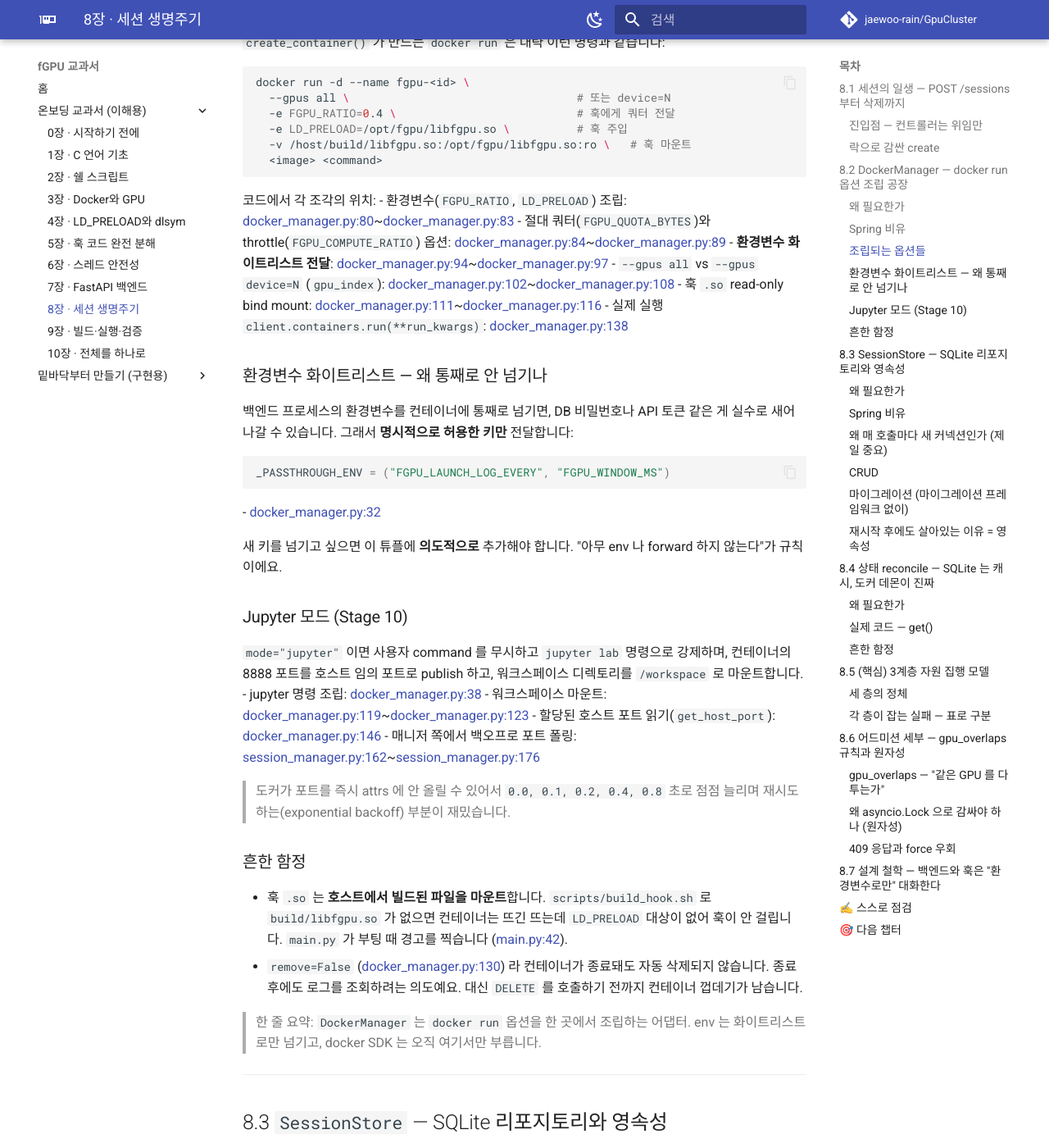
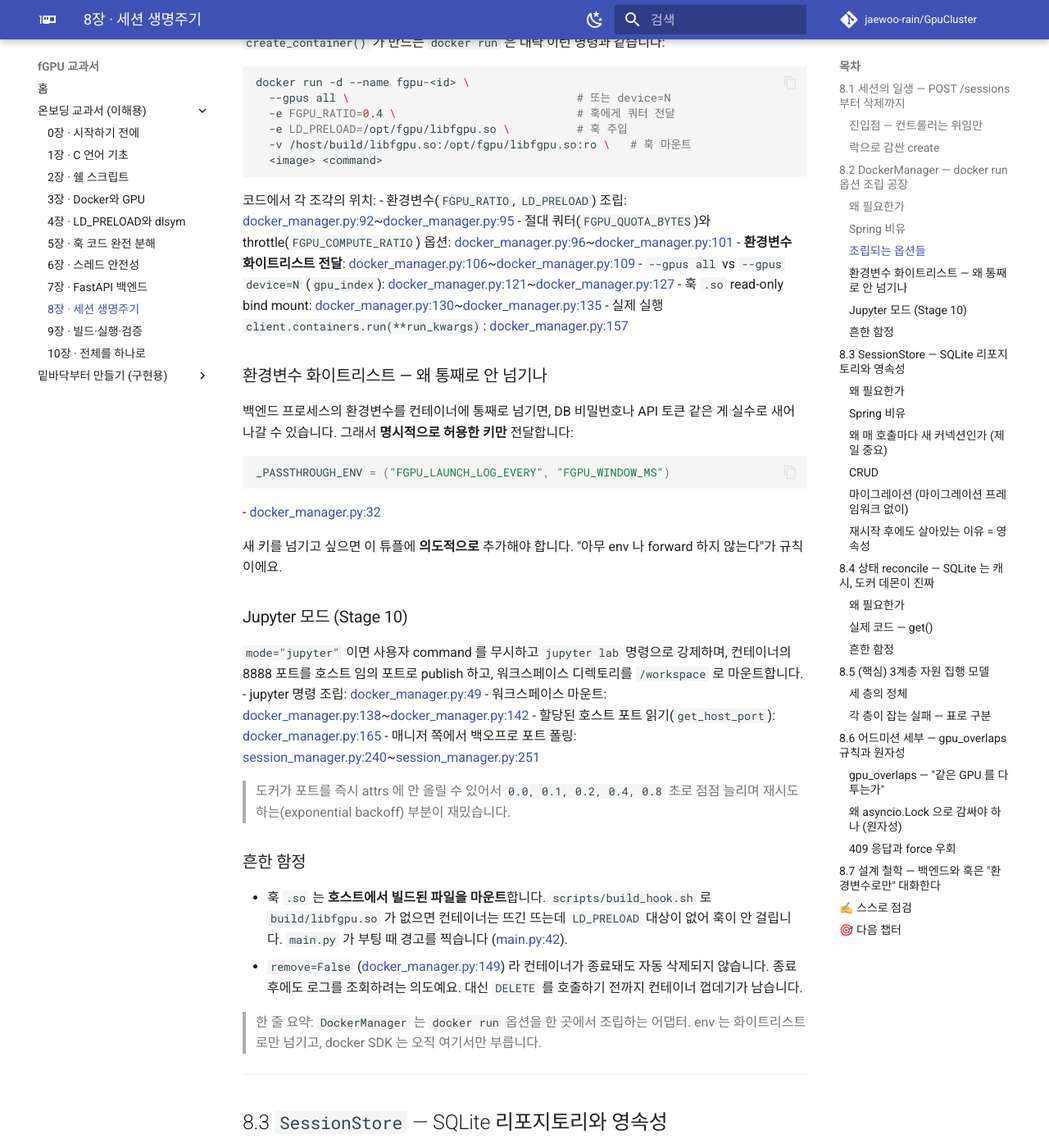
Before and after one commit to jaewoo-rain/GpuCluster, an MkDocs documentation site: the page built from docs/onboarding/08-backend-lifecycle-and-admission.md, in a window 1280 px wide and 1400 px high, scrolled down 2302 px. Shown: the whole window at 82% size. Built offline with MkDocs 1.6.1 and Material for MkDocs 9.7.7, drawn with Linux system fonts in a browser that asks for light colours; comment, search, counter and statistics services are not loaded; some of the changed text lies outside the part shown.

Commit message:
feat:학습자료

````diff
--- a/docs/onboarding/08-backend-lifecycle-and-admission.md
+++ b/docs/onboarding/08-backend-lifecycle-and-admission.md
@@ -49,7 +49,7 @@
 
 ### 진입점 — 컨트롤러는 위임만
 컨트롤러는 body 를 받아 `SessionManager.create(...)` 로 넘기고, 예외를 HTTP 로 번역하는 게 전부입니다.
-- [sessions.py:62](backend/app/api/sessions.py#L62)~[sessions.py:94](backend/app/api/sessions.py#L94)
+- [sessions.py:62](../../backend/app/api/sessions.py#L62)~[sessions.py:95](../../backend/app/api/sessions.py#L95)
 
 ### 락으로 감싼 create
 ```python
@@ -57,15 +57,15 @@
     async with self._create_lock:              # ③ 락 획득
         return await self._create_locked(...)  # ④~⑥ 을 원자적으로
 ```
-- `create()`: [session_manager.py:82](backend/app/services/session_manager.py#L82)
-- 락 필드 `_create_lock` 정의(주석에 이유까지): [session_manager.py:69](backend/app/services/session_manager.py#L69)~[session_manager.py:73](backend/app/services/session_manager.py#L73)
-- 실제 작업 `_create_locked()`: [session_manager.py:102](backend/app/services/session_manager.py#L102)
+- `create()`: [session_manager.py:135](../../backend/app/services/session_manager.py#L135)
+- 락 필드 `_create_lock` 정의(주석에 이유까지): [session_manager.py:81](../../backend/app/services/session_manager.py#L81)~[session_manager.py:85](../../backend/app/services/session_manager.py#L85)
+- 실제 작업 `_create_locked()`: [session_manager.py:156](../../backend/app/services/session_manager.py#L156)
 
 `_create_locked` 안을 순서대로 보면:
-1. 어드미션 검사 (force=False 일 때만): [session_manager.py:114](backend/app/services/session_manager.py#L114)~[session_manager.py:116](backend/app/services/session_manager.py#L116)
-2. 컨테이너 spawn (`to_thread`): [session_manager.py:145](backend/app/services/session_manager.py#L145)
-3. `Session` 레코드 조립: [session_manager.py:178](backend/app/services/session_manager.py#L178)
-4. SQLite insert (`to_thread`): [session_manager.py:196](backend/app/services/session_manager.py#L196)
+1. 어드미션 검사 (force=False 일 때만): [session_manager.py:168](../../backend/app/services/session_manager.py#L168)~[session_manager.py:171](../../backend/app/services/session_manager.py#L171)
+2. 컨테이너 spawn (`to_thread`): [session_manager.py:211](../../backend/app/services/session_manager.py#L211)
+3. `Session` 레코드 조립: [session_manager.py:253](../../backend/app/services/session_manager.py#L253)
+4. SQLite insert (`to_thread`): [session_manager.py:271](../../backend/app/services/session_manager.py#L271)
 
 **왜 이 셋을 한 락 안에 묶었는지**는 8.4 에서 자세히 다룹니다. 지금은 "검사 → spawn → 기록이 도중에 끼어들기 없이 통째로 실행된다"만 기억하세요. (Spring 의 `@Transactional` 로 감싼 임계 구역을 떠올리시면 느낌이 비슷합니다. 정확히 같진 않지만요.)
 
@@ -94,12 +94,12 @@
 ```
 
 코드에서 각 조각의 위치:
-- 환경변수(`FGPU_RATIO`, `LD_PRELOAD`) 조립: [docker_manager.py:80](backend/app/services/docker_manager.py#L80)~[docker_manager.py:83](backend/app/services/docker_manager.py#L83)
-- 절대 쿼터(`FGPU_QUOTA_BYTES`)와 throttle(`FGPU_COMPUTE_RATIO`) 옵션: [docker_manager.py:84](backend/app/services/docker_manager.py#L84)~[docker_manager.py:89](backend/app/services/docker_manager.py#L89)
-- **환경변수 화이트리스트 전달**: [docker_manager.py:94](backend/app/services/docker_manager.py#L94)~[docker_manager.py:97](backend/app/services/docker_manager.py#L97)
-- `--gpus all` vs `--gpus device=N` (`gpu_index`): [docker_manager.py:102](backend/app/services/docker_manager.py#L102)~[docker_manager.py:108](backend/app/services/docker_manager.py#L108)
-- 훅 `.so` read-only bind mount: [docker_manager.py:111](backend/app/services/docker_manager.py#L111)~[docker_manager.py:116](backend/app/services/docker_manager.py#L116)
-- 실제 실행 `client.containers.run(**run_kwargs)`: [docker_manager.py:138](backend/app/services/docker_manager.py#L138)
+- 환경변수(`FGPU_RATIO`, `LD_PRELOAD`) 조립: [docker_manager.py:92](../../backend/app/services/docker_manager.py#L92)~[docker_manager.py:95](../../backend/app/services/docker_manager.py#L95)
+- 절대 쿼터(`FGPU_QUOTA_BYTES`)와 throttle(`FGPU_COMPUTE_RATIO`) 옵션: [docker_manager.py:96](../../backend/app/services/docker_manager.py#L96)~[docker_manager.py:101](../../backend/app/services/docker_manager.py#L101)
+- **환경변수 화이트리스트 전달**: [docker_manager.py:106](../../backend/app/services/docker_manager.py#L106)~[docker_manager.py:109](../../backend/app/services/docker_manager.py#L109)
+- `--gpus all` vs `--gpus device=N` (`gpu_index`): [docker_manager.py:121](../../backend/app/services/docker_manager.py#L121)~[docker_manager.py:127](../../backend/app/services/docker_manager.py#L127)
+- 훅 `.so` read-only bind mount: [docker_manager.py:130](../../backend/app/services/docker_manager.py#L130)~[docker_manager.py:135](../../backend/app/services/docker_manager.py#L135)
+- 실제 실행 `client.containers.run(**run_kwargs)`: [docker_manager.py:157](../../backend/app/services/docker_manager.py#L157)
 
 ### 환경변수 화이트리스트 — 왜 통째로 안 넘기나
 백엔드 프로세스의 환경변수를 컨테이너에 통째로 넘기면, DB 비밀번호나 API 토큰 같은 게 실수로 새어나갈 수 있습니다. 그래서 **명시적으로 허용한 키만** 전달합니다:
@@ -107,22 +107,22 @@
 ```python
 _PASSTHROUGH_ENV = ("FGPU_LAUNCH_LOG_EVERY", "FGPU_WINDOW_MS")
 ```
-- [docker_manager.py:32](backend/app/services/docker_manager.py#L32)
+- [docker_manager.py:32](../../backend/app/services/docker_manager.py#L32)
 
 새 키를 넘기고 싶으면 이 튜플에 **의도적으로** 추가해야 합니다. "아무 env 나 forward 하지 않는다"가 규칙이에요.
 
 ### Jupyter 모드 (Stage 10)
 `mode="jupyter"` 이면 사용자 command 를 무시하고 `jupyter lab` 명령으로 강제하며, 컨테이너의 8888 포트를 호스트 임의 포트로 publish 하고, 워크스페이스 디렉토리를 `/workspace` 로 마운트합니다.
-- jupyter 명령 조립: [docker_manager.py:38](backend/app/services/docker_manager.py#L38)
-- 워크스페이스 마운트: [docker_manager.py:119](backend/app/services/docker_manager.py#L119)~[docker_manager.py:123](backend/app/services/docker_manager.py#L123)
-- 할당된 호스트 포트 읽기(`get_host_port`): [docker_manager.py:146](backend/app/services/docker_manager.py#L146)
-- 매니저 쪽에서 백오프로 포트 폴링: [session_manager.py:162](backend/app/services/session_manager.py#L162)~[session_manager.py:176](backend/app/services/session_manager.py#L176)
+- jupyter 명령 조립: [docker_manager.py:49](../../backend/app/services/docker_manager.py#L49)
+- 워크스페이스 마운트: [docker_manager.py:138](../../backend/app/services/docker_manager.py#L138)~[docker_manager.py:142](../../backend/app/services/docker_manager.py#L142)
+- 할당된 호스트 포트 읽기(`get_host_port`): [docker_manager.py:165](../../backend/app/services/docker_manager.py#L165)
+- 매니저 쪽에서 백오프로 포트 폴링: [session_manager.py:240](../../backend/app/services/session_manager.py#L240)~[session_manager.py:251](../../backend/app/services/session_manager.py#L251)
 
 > 도커가 포트를 즉시 attrs 에 안 올릴 수 있어서 `0.0, 0.1, 0.2, 0.4, 0.8` 초로 점점 늘리며 재시도하는(exponential backoff) 부분이 재밌습니다.
 
 ### 흔한 함정
-- 훅 `.so` 는 **호스트에서 빌드된 파일을 마운트**합니다. `scripts/build_hook.sh` 로 `build/libfgpu.so` 가 없으면 컨테이너는 뜨긴 뜨는데 `LD_PRELOAD` 대상이 없어 훅이 안 걸립니다. `main.py` 가 부팅 때 경고를 찍습니다 ([main.py:42](backend/app/main.py#L42)).
-- `remove=False` ([docker_manager.py:130](backend/app/services/docker_manager.py#L130)) 라 컨테이너가 종료돼도 자동 삭제되지 않습니다. 종료 후에도 로그를 조회하려는 의도예요. 대신 `DELETE` 를 호출하기 전까지 컨테이너 껍데기가 남습니다.
+- 훅 `.so` 는 **호스트에서 빌드된 파일을 마운트**합니다. `scripts/build_hook.sh` 로 `build/libfgpu.so` 가 없으면 컨테이너는 뜨긴 뜨는데 `LD_PRELOAD` 대상이 없어 훅이 안 걸립니다. `main.py` 가 부팅 때 경고를 찍습니다 ([main.py:42](../../backend/app/main.py#L42)).
+- `remove=False` ([docker_manager.py:149](../../backend/app/services/docker_manager.py#L149)) 라 컨테이너가 종료돼도 자동 삭제되지 않습니다. 종료 후에도 로그를 조회하려는 의도예요. 대신 `DELETE` 를 호출하기 전까지 컨테이너 껍데기가 남습니다.
 
 > 한 줄 요약: `DockerManager` 는 `docker run` 옵션을 한 곳에서 조립하는 어댑터. env 는 화이트리스트로만 넘기고, docker SDK 는 오직 여기서만 부릅니다.
 
@@ -141,28 +141,28 @@
 def _conn(self):
     return sqlite3.connect(self.db_path, isolation_level=None, timeout=5.0)
 ```
-- [session_store.py:84](backend/app/services/session_store.py#L84)~[session_store.py:87](backend/app/services/session_store.py#L87)
+- [session_store.py:84](../../backend/app/services/session_store.py#L84)~[session_store.py:87](../../backend/app/services/session_store.py#L87)
 
 이유는 7장의 `to_thread` 와 직결됩니다. `SessionManager` 가 모든 store 호출을 `asyncio.to_thread` 로 감싸는데, **`to_thread` 는 스레드 풀의 아무 워커에서나 실행**됩니다. 그런데 **`sqlite3.Connection` 은 스레드 안전이 보장되지 않습니다.** 커넥션 하나를 여러 스레드가 공유하면 깨질 수 있어요.
 
 해결책은 단순합니다. **커넥션을 공유하지 않는다** — 매 호출마다 새로 열고 쓰고 닫습니다. 어느 워커 스레드에서 돌든 각자 자기 커넥션만 만지므로 안전합니다.
 
-- `contextlib.closing` 으로 반드시 닫기: [session_store.py:113](backend/app/services/session_store.py#L113) (그리고 모든 CRUD 메서드에서 동일 패턴)
-- `isolation_level=None` = autocommit. 단일 statement 만 실행하므로 명시적 트랜잭션이 불필요: [session_store.py:85](backend/app/services/session_store.py#L85)~[session_store.py:87](backend/app/services/session_store.py#L87)
+- `contextlib.closing` 으로 반드시 닫기: [session_store.py:113](../../backend/app/services/session_store.py#L113) (그리고 모든 CRUD 메서드에서 동일 패턴)
+- `isolation_level=None` = autocommit. 단일 statement 만 실행하므로 명시적 트랜잭션이 불필요: [session_store.py:85](../../backend/app/services/session_store.py#L85)~[session_store.py:87](../../backend/app/services/session_store.py#L87)
 
 ### CRUD
 | 메서드 | SQL | 코드 |
 |---|---|---|
-| `insert` | INSERT | [session_store.py:112](backend/app/services/session_store.py#L112) |
-| `get` | SELECT ... WHERE id | [session_store.py:139](backend/app/services/session_store.py#L139) |
-| `list_all` | SELECT ... ORDER BY created_at DESC | [session_store.py:146](backend/app/services/session_store.py#L146) |
-| `update_status` | UPDATE status, exit_code | [session_store.py:153](backend/app/services/session_store.py#L153) |
-| `delete` | DELETE WHERE id | [session_store.py:162](backend/app/services/session_store.py#L162) |
+| `insert` | INSERT | [session_store.py:112](../../backend/app/services/session_store.py#L112) |
+| `get` | SELECT ... WHERE id | [session_store.py:139](../../backend/app/services/session_store.py#L139) |
+| `list_all` | SELECT ... ORDER BY created_at DESC | [session_store.py:146](../../backend/app/services/session_store.py#L146) |
+| `update_status` | UPDATE status, exit_code | [session_store.py:153](../../backend/app/services/session_store.py#L153) |
+| `delete` | DELETE WHERE id | [session_store.py:162](../../backend/app/services/session_store.py#L162) |
 
 ### 마이그레이션 (마이그레이션 프레임워크 없이)
 이 프로젝트는 Flyway/Liquibase 같은 도구를 안 씁니다. 대신 새 컬럼은 `_MIGRATIONS` 리스트에 `ALTER TABLE ... ADD COLUMN` 으로 추가하고, `PRAGMA table_info` 로 **이미 있으면 건너뛰어** 멱등(idempotent)하게 만듭니다.
-- 마이그레이션 목록: [session_store.py:55](backend/app/services/session_store.py#L55)~[session_store.py:63](backend/app/services/session_store.py#L63)
-- 멱등 적용 로직: [session_store.py:79](backend/app/services/session_store.py#L79)~[session_store.py:82](backend/app/services/session_store.py#L82)
+- 마이그레이션 목록: [session_store.py:55](../../backend/app/services/session_store.py#L55)~[session_store.py:63](../../backend/app/services/session_store.py#L63)
+- 멱등 적용 로직: [session_store.py:79](../../backend/app/services/session_store.py#L79)~[session_store.py:82](../../backend/app/services/session_store.py#L82)
 
 컬럼 삭제나 타입 변경은 SQLite 가 까다로우니, 개발 중이라면 `rm -rf data/` 로 통째로 밀어버리는 게 권장 방식입니다.
 
@@ -210,7 +210,7 @@
 
 **Layer A — 어드미션 (spawn 시점, 스케줄러 층)**
 컨테이너를 띄우기 *전에*, "지금 만들면 같은 GPU 위 세션들의 ratio 합이 1.0 을 넘나?"를 검사합니다. 넘으면 아예 안 띄우고 **HTTP 409** 를 돌려줍니다. Backend.AI 의 클러스터 스케줄러가 하는 일을 단일 호스트 버전으로 옮긴 겁니다.
-- 정책 순수 함수: `admission.check()` [admission.py:92](backend/app/services/admission.py#L92)
+- 정책 순수 함수: `admission.check()` [admission.py:92](../../backend/app/services/admission.py#L92)
 
 **Layer B — 훅 (런타임, per-container)**
 컨테이너 *안에서* 실행 중인 프로그램이 `cudaMalloc` 을 부를 때마다, `LD_PRELOAD` 로 주입된 `libfgpu.so` 가 가로채서 "이 컨테이너의 누적 사용량이 자기 쿼터(`FGPU_RATIO`)를 넘나?"를 검사합니다. 넘으면 `cudaErrorMemoryAllocation` 을 돌려줍니다. (앞 챕터들에서 배운 그 훅입니다.)
@@ -251,7 +251,7 @@
         return True
     return a == b                # 같은 device 번호면 겹침
 ```
-- [admission.py:62](backend/app/services/admission.py#L62)~[admission.py:69](backend/app/services/admission.py#L69)
+- [admission.py:62](../../backend/app/services/admission.py#L62)~[admission.py:69](../../backend/app/services/admission.py#L69)
 
 규칙 정리:
 - `None`(모든 GPU) vs `N` → **겹침** (None 세션은 모든 device 를 물고 있으니까)
@@ -262,9 +262,9 @@
 단일 GPU 호스트(RTX 4070)에서는 모든 세션이 항상 겹치므로, 정책은 단순히 `sum(active_ratios) ≤ 1.0` 으로 환원됩니다.
 
 관련 함수:
-- 활성 세션 ratio 합산 (`created`/`running` 만 계산, `exited`/`removed` 제외): `sum_used_ratio()` [admission.py:72](backend/app/services/admission.py#L72)
-- 부동소수점 오차 허용 (`0.3+0.3+0.4=1.0000000000000002` 같은 경우): `_TOL = 1e-9` [admission.py:33](backend/app/services/admission.py#L33), 검사식 [admission.py:99](backend/app/services/admission.py#L99)
-- UI capacity 표시용 스냅샷 (`GET /sessions/admission`): `usage_snapshot()` [admission.py:108](backend/app/services/admission.py#L108)
+- 활성 세션 ratio 합산 (`created`/`running` 만 계산, `exited`/`removed` 제외): `sum_used_ratio()` [admission.py:72](../../backend/app/services/admission.py#L72)
+- 부동소수점 오차 허용 (`0.3+0.3+0.4=1.0000000000000002` 같은 경우): `_TOL = 1e-9` [admission.py:33](../../backend/app/services/admission.py#L33), 검사식 [admission.py:99](../../backend/app/services/admission.py#L99)
+- UI capacity 표시용 스냅샷 (`GET /sessions/admission`): `usage_snapshot()` [admission.py:108](../../backend/app/services/admission.py#L108)
 
 `admission.py` 는 순수 함수 모듈입니다 — docker 도 DB 도 안 만집니다. 호출자가 세션 목록을 넘겨줘요. 덕분에 GPU 없이 pytest 로 다 테스트됩니다(`backend/tests/test_admission.py`).
 
@@ -282,7 +282,7 @@
 
 두 요청이 서로의 insert 를 보기 전에 각자 검사를 통과해버립니다. **check-then-insert 사이의 틈(race window)** 때문이에요. `asyncio.Lock` 으로 `create()` 전체를 직렬화하면, A 가 검사→기록을 끝내고 락을 놓기 전까지 B 는 검사조차 시작 못 합니다. 그래서 B 는 A 의 0.6 을 반영한 상태에서 검사하고 → 409 로 거부됩니다.
 
-- 락으로 감싸는 부분: [session_manager.py:94](backend/app/services/session_manager.py#L94)~[session_manager.py:100](backend/app/services/session_manager.py#L100)
+- 락으로 감싸는 부분: [session_manager.py:135](../../backend/app/services/session_manager.py#L135)~[session_manager.py:154](../../backend/app/services/session_manager.py#L154)
 
 Spring 비유로는 "DB 유니크 제약 + 트랜잭션"으로 중복 삽입을 막는 것과 목적이 같습니다. 여기선 단일 프로세스 이벤트 루프라 `asyncio.Lock` 하나로 충분해요.
 
@@ -290,9 +290,9 @@
 
 ### 409 응답과 force 우회
 검사 실패 시 `AdmissionDenied` 가 던져지고, 컨트롤러가 이를 구조화된 409 JSON 으로 번역합니다(요청 ratio, 현재 사용량, 잔여, GPU, 활성 세션 수 포함).
-- 예외 정의: [admission.py:36](backend/app/services/admission.py#L36)
-- 409 번역: [sessions.py:78](backend/app/api/sessions.py#L78)~[sessions.py:91](backend/app/api/sessions.py#L91)
-- `force=true` 면 검사를 아예 건너뜁니다: [session_manager.py:114](backend/app/services/session_manager.py#L114) (oversubscription 데모용)
+- 예외 정의: [admission.py:36](../../backend/app/services/admission.py#L36)
+- 409 번역: [sessions.py:79](../../backend/app/api/sessions.py#L79)~[sessions.py:92](../../backend/app/api/sessions.py#L92)
+- `force=true` 면 검사를 아예 건너뜁니다: [session_manager.py:169](../../backend/app/services/session_manager.py#L169) (oversubscription 데모용)
 
 > 한 줄 요약: `gpu_overlaps` 로 "같은 GPU 세션"을 골라 ratio 합을 검사하고, `asyncio.Lock` 으로 check-then-insert 를 원자화해 동시 요청의 과할당을 막습니다.
 
@@ -302,7 +302,7 @@
 
 마지막으로 이 시스템의 중요한 설계 원칙 하나를 짚고 갑니다.
 
-**백엔드는 훅에게 쿼터를 오직 환경변수로만 전달합니다.** `create_container` 가 `FGPU_RATIO`(또는 `FGPU_QUOTA_BYTES`)를 컨테이너 env 로 넣고([docker_manager.py:80](backend/app/services/docker_manager.py#L80)~[docker_manager.py:89](backend/app/services/docker_manager.py#L89)), 컨테이너 안에서 `LD_PRELOAD` 로 뜬 `libfgpu.so` 가 그 env 를 읽어 자기 쿼터를 정합니다. 그게 전부예요.
+**백엔드는 훅에게 쿼터를 오직 환경변수로만 전달합니다.** `create_container` 가 `FGPU_RATIO`(또는 `FGPU_QUOTA_BYTES`)를 컨테이너 env 로 넣고([docker_manager.py:92](../../backend/app/services/docker_manager.py#L92)~[docker_manager.py:101](../../backend/app/services/docker_manager.py#L101)), 컨테이너 안에서 `LD_PRELOAD` 로 뜬 `libfgpu.so` 가 그 env 를 읽어 자기 쿼터를 정합니다. 그게 전부예요.
 
 - 백엔드는 GPU 를 만지지 않습니다 — 도커 소켓만 씁니다.
 - 훅은 백엔드를 모릅니다 — 그냥 자기 프로세스의 env 만 봅니다.
--- a/mkdocs.yml
+++ b/mkdocs.yml
@@ -1,6 +1,11 @@
 site_name: fGPU 교과서
 site_description: LD_PRELOAD 기반 분수 GPU(fractional GPU) 프로토타입 학습 문서
 docs_dir: docs
+# docs/README.md 는 GitHub 에서 docs/ 폴더 열 때 보여줄 개발자용 안내서.
+# 사이트 홈은 index.md 가 담당하므로, 최상위 README 만 사이트 빌드에서 제외한다.
+# (onboarding/README.md 등 하위 목차 README 는 그대로 페이지로 포함)
+exclude_docs: |
+  /README.md
 repo_url: https://github.com/jaewoo-rain/GpuCluster
 repo_name: jaewoo-rain/GpuCluster
 edit_uri: edit/main/docs/
````
Also changed, not shown: other parts of docs/onboarding/08-backend-lifecycle-and-admission.md (+3 -3 lines), README.md (+20 -0 lines), docs/README.md (added, +86 -0 lines), docs/build-from-scratch/03-stage3-8-backend.md (+9 -9 lines), docs/build-from-scratch/06-stage9-11-ops.md (+11 -11 lines), docs/onboarding/07-backend-fastapi.md (+32 -32 lines), 1 other file.
